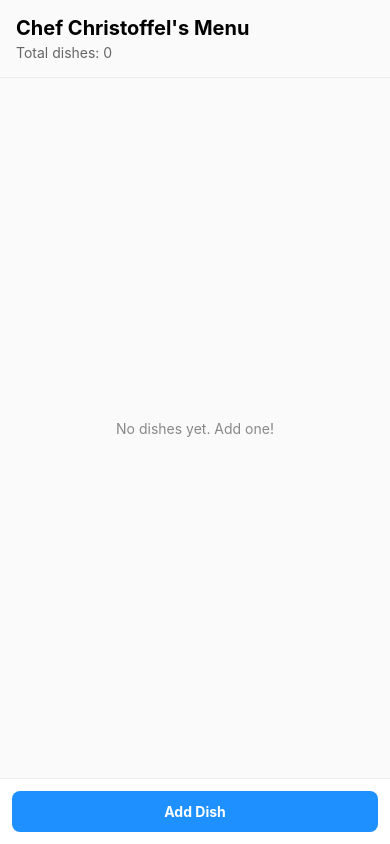
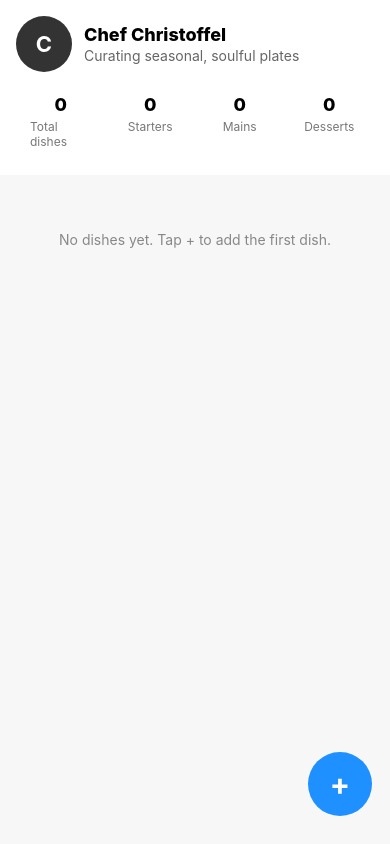
Before and after one commit to strummer7/mast-poe, a React Native app in the folder foodApp/: screen / in a window 390 px wide. Built offline with nearby package versions, Linux system fonts and the light colour scheme.

Commit message:
home screen better layouts more authentic

```diff
--- a/foodApp/App.tsx
+++ b/foodApp/App.tsx
@@ -26,6 +26,13 @@ type Dish = {
 
 const STORAGE_KEY = "@chef_menu_items";
 const COURSES: Course[] = ["Starters", "Mains", "Desserts"];
+
+// added: color map for course badges
+const courseColors: Record<Course, string> = {
+  Starters: "#FFB86B",
+  Mains: "#6BB0FF",
+  Desserts: "#FF8ACB",
+};
 
 export default function App(): JSX.Element {
   const [menu, setMenu] = useState<Dish[]>([]);
@@ -113,32 +120,55 @@ export default function App(): JSX.Element {
   };
 
   const renderDish = ({ item }: { item: Dish }) => (
-    <View style={styles.dishRow}>
-      <View style={{ flex: 1 }}>
+    <View style={styles.dishCard}>
+      <View style={styles.dishLeft}>
+        <View style={[styles.badge, { backgroundColor: courseColors[item.course] }]}>
+          <Text style={styles.badgeText}>{item.course}</Text>
+        </View>
         <Text style={styles.dishName}>{item.name}</Text>
-        <Text style={styles.dishMeta}>
-          {item.course} • R{item.price.toFixed(2)}
-        </Text>
-        {item.description ? (
-          <Text style={styles.dishDesc}>{item.description}</Text>
-        ) : null}
+        {item.description ? <Text style={styles.dishDesc}>{item.description}</Text> : null}
       </View>
-      <TouchableOpacity
-        onPress={() => removeDish(item.id)}
-        style={styles.deleteButton}
-      >
+
+      <View style={styles.dishRight}>
+        <Text style={styles.price}>R{item.price.toFixed(2)}</Text>
+        <TouchableOpacity onPress={() => removeDish(item.id)} style={styles.deleteButton}>
           <Text style={styles.deleteText}>Delete</Text>
         </TouchableOpacity>
+      </View>
     </View>
   );
 
   return (
     <SafeAreaView style={styles.container}>
       <View style={styles.header}>
-        <Text style={styles.title}>Chef Christoffel's Menu</Text>
-        <Text style={styles.subtitle}>
-          Total dishes: {menu.length}
-        </Text>
+        <View style={styles.chefRow}>
+          <View style={styles.avatar}>
+            <Text style={styles.avatarInitial}>C</Text>
+          </View>
+          <View style={styles.chefInfo}>
+            <Text style={styles.title}>Chef Christoffel</Text>
+            <Text style={styles.tagline}>Curating seasonal, soulful plates</Text>
+          </View>
+        </View>
+
+        <View style={styles.summaryRow}>
+          <View style={styles.summaryCard}>
+            <Text style={styles.summaryNumber}>{menu.length}</Text>
+            <Text style={styles.summaryLabel}>Total dishes</Text>
+          </View>
+          <View style={styles.summaryCard}>
+            <Text style={styles.summaryNumber}>{menu.filter(m => m.course === "Starters").length}</Text>
+            <Text style={styles.summaryLabel}>Starters</Text>
+          </View>
+          <View style={styles.summaryCard}>
+            <Text style={styles.summaryNumber}>{menu.filter(m => m.course === "Mains").length}</Text>
+            <Text style={styles.summaryLabel}>Mains</Text>
+          </View>
+          <View style={styles.summaryCard}>
+            <Text style={styles.summaryNumber}>{menu.filter(m => m.course === "Desserts").length}</Text>
+            <Text style={styles.summaryLabel}>Desserts</Text>
+          </View>
+        </View>
       </View>
 
       <FlatList
@@ -147,20 +177,19 @@ export default function App(): JSX.Element {
         renderItem={renderDish}
         ListEmptyComponent={
           <View style={styles.empty}>
-            <Text style={styles.emptyText}>No dishes yet. Add one!</Text>
+            <Text style={styles.emptyText}>No dishes yet. Tap + to add the first dish.</Text>
           </View>
         }
-        contentContainerStyle={{ padding: 16, flexGrow: 1 }}
+        contentContainerStyle={{ padding: 16, paddingBottom: 120 }}
       />
 
-      <View style={styles.footer}>
       <TouchableOpacity
-          style={styles.addButton}
+        style={styles.fab}
         onPress={() => setModalVisible(true)}
+        accessibilityLabel="Add dish"
       >
-          <Text style={styles.addButtonText}>Add Dish</Text>
+        <Text style={styles.fabText}>+</Text>
       </TouchableOpacity>
-      </View>
 
       <Modal visible={modalVisible} animationType="slide" transparent>
         <KeyboardAvoidingView
@@ -245,53 +274,76 @@ export default function App(): JSX.Element {
 }
 
 const styles = StyleSheet.create({
-  container: { flex: 1, backgroundColor: "#fafafa" },
-  header: { padding: 16, borderBottomWidth: 1, borderColor: "#eee" },
-  title: { fontSize: 20, fontWeight: "700" },
-  subtitle: { marginTop: 4, color: "#666" },
+  container: { flex: 1, backgroundColor: "#F7F7F8" },
+  header: { padding: 16, backgroundColor: "#fff", borderBottomWidth: 0, elevation: 2 },
+  chefRow: { flexDirection: "row", alignItems: "center" },
+  avatar: {
+    width: 56,
+    height: 56,
+    borderRadius: 28,
+    backgroundColor: "#333",
+    alignItems: "center",
+    justifyContent: "center",
+  },
+  avatarInitial: { color: "#fff", fontWeight: "700", fontSize: 22 },
+  chefInfo: { marginLeft: 12 },
+  title: { fontSize: 18, fontWeight: "800" },
+  tagline: { color: "#666", marginTop: 2 },
 
-  dishRow: {
-    flexDirection: "row",
+  summaryRow: { flexDirection: "row", marginTop: 12, justifyContent: "space-between" },
+  summaryCard: {
+    flex: 1,
+    marginHorizontal: 4,
+    backgroundColor: "#fff",
+    padding: 10,
+    borderRadius: 10,
     alignItems: "center",
-    padding: 12,
-    backgroundColor: "white",
-    borderRadius: 8,
-    marginBottom: 12,
-    shadowColor: "#000",
-    shadowOpacity: 0.03,
-    shadowRadius: 4,
     elevation: 1,
   },
-  dishName: { fontSize: 16, fontWeight: "600" },
-  dishMeta: { color: "#666", marginTop: 4 },
-  dishDesc: { marginTop: 6, color: "#444" },
+  summaryNumber: { fontSize: 18, fontWeight: "800" },
+  summaryLabel: { color: "#777", marginTop: 4, fontSize: 12 },
 
+  dishCard: {
+    flexDirection: "row",
+    backgroundColor: "#fff",
+    padding: 12,
+    borderRadius: 12,
+    marginBottom: 12,
+    alignItems: "center",
+    elevation: 1,
+  },
+  dishLeft: { flex: 1 },
+  dishRight: { alignItems: "flex-end", marginLeft: 12 },
+  dishName: { fontSize: 16, fontWeight: "700" },
+  dishDesc: { marginTop: 6, color: "#666", fontSize: 13 },
+
+  price: { fontSize: 14, fontWeight: "800", color: "#333" },
   deleteButton: {
-    marginLeft: 12,
+    marginTop: 8,
     paddingVertical: 6,
     paddingHorizontal: 10,
-    borderRadius: 6,
+    borderRadius: 8,
     borderWidth: 1,
     borderColor: "#f44336",
   },
-  deleteText: { color: "#f44336", fontWeight: "600" },
+  deleteText: { color: "#f44336", fontWeight: "700" },
 
-  empty: { flex: 1, alignItems: "center", justifyContent: "center" },
+  empty: { flex: 1, alignItems: "center", justifyContent: "center", paddingTop: 40 },
   emptyText: { color: "#888" },
 
-  footer: {
-    padding: 12,
-    borderTopWidth: 1,
-    borderColor: "#eee",
-    backgroundColor: "#fff",
+  fab: {
+    position: "absolute",
+    right: 18,
+    bottom: 28,
+    width: 64,
+    height: 64,
+    borderRadius: 32,
+    backgroundColor: "#1e90ff",
+    alignItems: "center",
+    justifyContent: "center",
+    elevation: 6,
   },
-  addButton: {
-    backgroundColor: "#1e90ff",
-    paddingVertical: 12,
-    borderRadius: 8,
-    alignItems: "center",
-  },
-  addButtonText: { color: "white", fontWeight: "700" },
+  fabText: { color: "#fff", fontSize: 30, fontWeight: "700" },
 
   modalWrap: {
     flex: 1,
@@ -339,4 +391,13 @@ const styles = StyleSheet.create({
   cancelButton: { borderWidth: 1, borderColor: "#ccc", backgroundColor: "#fff" },
   saveButton: { backgroundColor: "#28a745" },
   actionText: { fontWeight: "700" },
+
+  badge: {
+    alignSelf: "flex-start",
+    paddingVertical: 4,
+    paddingHorizontal: 8,
+    borderRadius: 8,
+    marginBottom: 8,
+  },
+  badgeText: { color: "#fff", fontWeight: "700", fontSize: 12 },
 });
```
Lines whose indentation alone changed are shown as unchanged.
